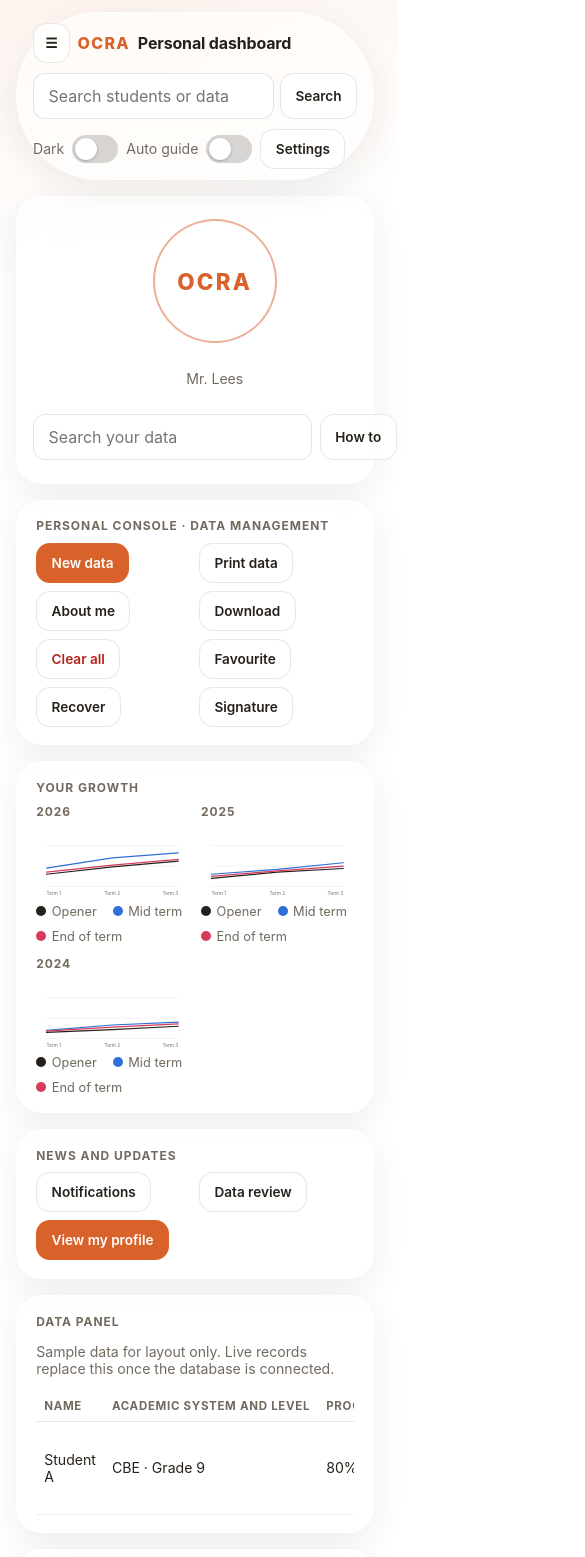
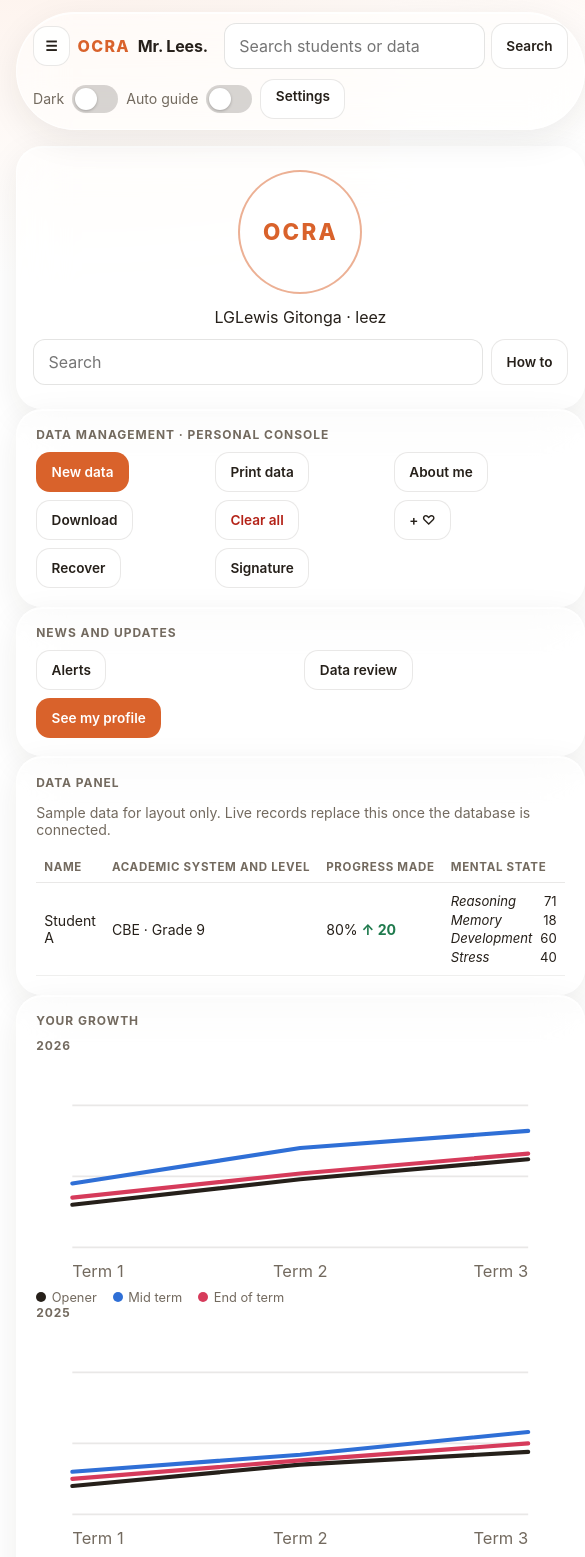
Before and after one commit to gitongalewis190-alt/OCRA, a Next.js app: page /dashboard/personal in a window 390 px wide. Shown: the top 1557 px of the page, 585 px wide, since content can reach past the window. Built offline with nearby package versions, Linux system fonts and the light colour scheme.

Commit message:
feat(dashboard): personal layout as sketched, with phone, tablet and desktop arrangements

```diff
--- a/components/dashboard/ActionGrid.tsx
+++ b/components/dashboard/ActionGrid.tsx
@@ -3,15 +3,18 @@
 import { useState } from 'react';
 import styles from './dashboard.module.css';
 
-export type ActionItem = { label: string; tone?: 'primary' | 'danger' | 'green' };
+export type ActionItem = { label: string; tone?: 'primary' | 'danger' | 'green'; span?: 2 };
 
 // Buttons are in place. Their logic is designed and wired in the next build.
-export function ActionGrid({ actions }: { actions: ActionItem[] }) {
+export function ActionGrid({ actions, columns }: { actions: ActionItem[]; columns?: number }) {
   const [note, setNote] = useState<string | null>(null);
 
   return (
     <div>
-      <div className={styles.btnGrid}>
+      <div
+        className={styles.btnGrid}
+        style={columns ? { gridTemplateColumns: `repeat(${columns}, minmax(0, 1fr))` } : undefined}
+      >
         {actions.map((a) => {
           const tone = a.tone === 'primary' ? styles.btnPrimary : a.tone === 'danger' ? styles.btnDanger : a.tone === 'green' ? styles.btnGreen : '';
           return (
@@ -19,6 +22,7 @@ export function ActionGrid({ actions }: { actions: ActionItem[] }) {
               key={a.label}
               type="button"
               className={`${styles.btn} ${tone}`}
+              style={a.span ? { gridColumn: `span ${a.span}` } : undefined}
               onClick={() => setNote(`${a.label} is wired in the next build.`)}
             >
               {a.label}
--- a/components/dashboard/PersonalDashboard.tsx
+++ b/components/dashboard/PersonalDashboard.tsx
@@ -6,54 +6,71 @@ import { DataTable } from './DataTable';
 import { Descriptors, MentalStates, ProgressCell, PsychologicalRemark } from './Widgets';
 import { PERSONAL_GROWTH, SAMPLE_BANNER, SAMPLE_STUDENTS, TERM_LABELS } from '@/features/dashboard/sample';
 
-// Personal account. Opens straight onto the dashboard, with no profile form in front of it.
-export function PersonalDashboard({ name = 'Mr. Lees' }: { name?: string }) {
+type Restore = { action: () => Promise<void> } | null;
+
+// Personal account. Laid out as in the sketch: console and news on the left, hero and data panel in the
+// middle, growth on the right. Phones and tablets stack the same blocks in a different order.
+export function PersonalDashboard({ name = 'Lewis Gitonga', nickname = 'leez', restore = null }: { name?: string; nickname?: string; restore?: Restore }) {
   const you = SAMPLE_STUDENTS[0];
+  const initials = name.split(' ').map((p) => p[0]).slice(0, 2).join('');
 
   return (
-    <DashboardShell title="Personal dashboard">
-      <section className={`${styles.glass} ${styles.hero}`} aria-label="Welcome">
+    <DashboardShell title="Mr. Lees.">
+      <div className={styles.personal}>
+        <section className={`${styles.glass} ${styles.hero} ${styles.aHero}`} aria-label="Welcome">
           <div className={styles.logoCircle} aria-hidden="true">OCRA</div>
-        <p className={styles.muted}>{name}</p>
+
+          <div className={styles.identity}>
+            <span className={styles.avatar} aria-hidden="true">{initials}</span>
+            <span className={styles.identityName}>{name} · {nickname}</span>
+          </div>
+
           <div className={styles.heroSearch}>
-          <input aria-label="Search your data" placeholder="Search your data" />
+            <input aria-label="Search your data" placeholder="Search" />
             <button type="button" className={styles.btn}>How to</button>
           </div>
+
+          {restore && (
+            <div className={styles.restore}>
+              <p className={styles.heading}>This account was deleted</p>
+              <p className={styles.muted}>You can cancel the deletion within 60 days. Your data is kept as it was.</p>
+              <form action={restore.action}>
+                <button type="submit" className={`${styles.btn} ${styles.btnPrimary}`}>Cancel deletion</button>
+              </form>
+            </div>
+          )}
         </section>
 
-      <div className={styles.twoCol}>
-        <section className={styles.glass} aria-labelledby="console">
-          <p className={styles.label} id="console">Personal console · Data management</p>
+        <section className={`${styles.glass} ${styles.aConsole}`} aria-labelledby="console">
+          <p className={styles.label} id="console">Data management · Personal console</p>
           <ActionGrid
+            columns={3}
             actions={[
               { label: 'New data', tone: 'primary' },
               { label: 'Print data' },
               { label: 'About me' },
               { label: 'Download' },
               { label: 'Clear all', tone: 'danger' },
-              { label: 'Favourite' },
+              { label: '+ ♡' },
               { label: 'Recover' },
-              { label: 'Signature' },
+              { label: 'Signature', span: 2 },
             ]}
           />
         </section>
 
-        <section className={styles.glass} aria-labelledby="growth">
-          <p className={styles.label} id="growth">Your growth</p>
-          <div className={styles.stats}>
-            {PERSONAL_GROWTH.map((y) => (
-              <GrowthChart key={y.year} title={String(y.year)} labels={TERM_LABELS} series={y.series} />
-            ))}
-          </div>
-        </section>
-      </div>
-
-      <section className={styles.glass} aria-labelledby="news">
+        <section className={`${styles.glass} ${styles.aNews}`} aria-labelledby="news">
           <p className={styles.label} id="news">News and updates</p>
-        <ActionGrid actions={[{ label: 'Notifications' }, { label: 'Data review' }, { label: 'View my profile', tone: 'primary' }]} />
+          <ActionGrid
+            columns={2}
+            actions={[
+              { label: 'Alerts' },
+              { label: 'Data review' },
+              { label: 'See my profile', tone: 'primary', span: 2 },
+            ]}
+          />
         </section>
 
-      <section className={styles.glass} aria-labelledby="panel">
+        <section className={`${styles.glass} ${styles.aPanel}`} aria-labelledby="panel">
           <p className={styles.label} id="panel">Data panel</p>
           <p className={styles.muted}>{SAMPLE_BANNER}</p>
           <DataTable
@@ -67,11 +84,20 @@ export function PersonalDashboard({ name = 'Mr. Lees' }: { name?: string }) {
           />
         </section>
 
-      <div className={styles.twoCol}>
-        <section className={styles.glass} aria-label="Psychological remark">
+        <section className={`${styles.glass} ${styles.aGrowth}`} aria-labelledby="growth">
+          <p className={styles.label} id="growth">Your growth</p>
+          <div className={styles.growthStack}>
+            {PERSONAL_GROWTH.map((y) => (
+              <GrowthChart key={y.year} title={String(y.year)} labels={TERM_LABELS} series={y.series} />
+            ))}
+          </div>
+        </section>
+
+        <section className={`${styles.glass} ${styles.aRemark}`} aria-label="Psychological remark">
           <PsychologicalRemark />
         </section>
-        <section className={styles.glass} aria-label="Descriptors">
+
+        <section className={`${styles.glass} ${styles.aDesc}`} aria-label="Descriptors">
           <Descriptors excellent={12} trying={6} oops={1} />
         </section>
       </div>
--- a/components/dashboard/Topbar.tsx
+++ b/components/dashboard/Topbar.tsx
@@ -41,7 +41,7 @@ export function Topbar({ title, backHref, backLabel = 'Back', showSearch = true
         <button type="button" className={styles.toggle} aria-pressed={dark} aria-label="Dark mode" onClick={toggleDark} />
         <span className={styles.muted}>Auto guide</span>
         <button type="button" className={styles.toggle} aria-pressed={guide} aria-label="Auto guide" onClick={() => setGuide(!guide)} />
-        <button type="button" className={styles.btn}>Settings</button>
+        <Link href="/settings" className={styles.btn}>Settings</Link>
       </div>
     </header>
   );
```
Also changed, not shown: 1 other file (tests, documents, lock files or other folders). Lines whose indentation alone changed are shown as unchanged.
